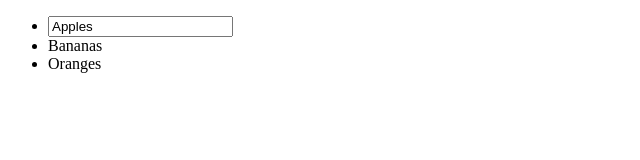
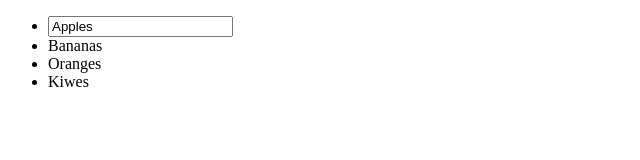
Before and after one commit to ladylen/js-learn-code, a plain HTML site: page index.html in a window 1280 px wide. Shown: the full height of the page, 0-640 px from the left. Drawn offline with Linux system fonts and the light colour scheme.

Commit message:
Added li Kiwes

```diff
--- a/index.html
+++ b/index.html
@@ -60,6 +60,10 @@
  		<span>Oranges</span>
  		<input value="Oranges"></input>
  	</li>
+    <li>
+ 		<span>Kiwes</span>
+ 		<input value="Kiwes"></input>
+ 	</li>
  </ul>
 
  </main>
```
